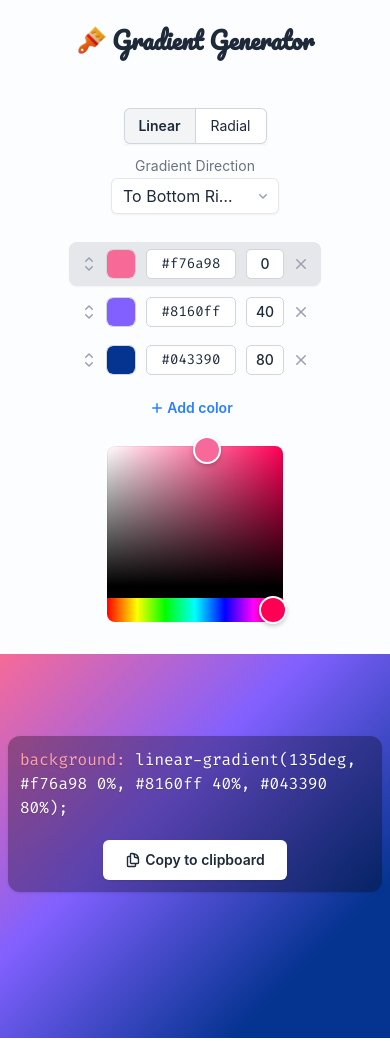
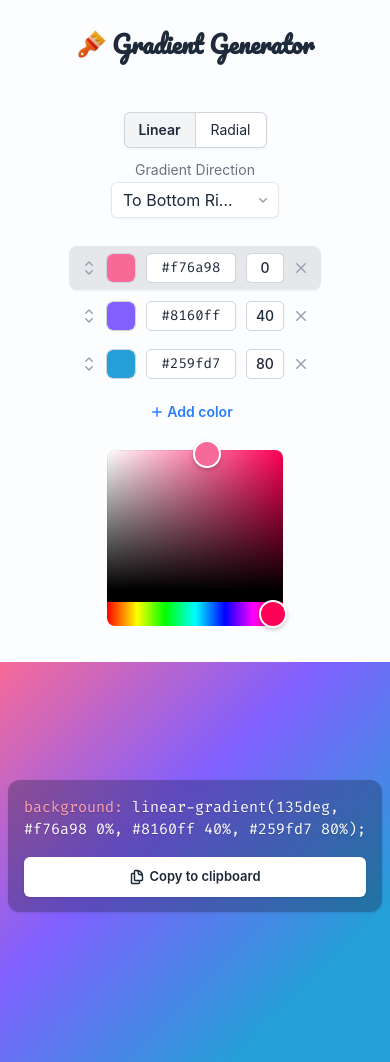
Before and after one commit to azimmerly/gradient-generator, a React (Vite) app: page / in a window 390 px wide. Before the commit the page ends 1038 px from the top, so only its background shows below. Built offline with nearby package versions, Linux system fonts and the light colour scheme.

Commit message:
Style updates

```diff
--- a/package.json
+++ b/package.json
@@ -42,7 +42,7 @@
     "prettier-plugin-tailwindcss": "^0.6.14",
     "typescript": "^5.8.3",
     "typescript-eslint": "^8.37.0",
-    "vite": "^7.0.4",
+    "vite": "^7.0.5",
     "vite-tsconfig-paths": "^5.1.4"
   },
   "engines": {
--- a/src/App.tsx
+++ b/src/App.tsx
@@ -2,8 +2,8 @@ import { GradientControls } from "@/components/GradientControls";
 import { GradientPreview } from "@/components/GradientPreview";
 
 export const App = () => (
-  <div className="font-body flex min-h-screen flex-col overflow-x-hidden text-gray-800 antialiased">
+  <main className="font-body flex min-h-screen flex-col overflow-x-hidden text-gray-800 antialiased">
     <GradientControls />
     <GradientPreview />
-  </div>
+  </main>
 );
--- a/src/components/GradientControls.tsx
+++ b/src/components/GradientControls.tsx
@@ -6,7 +6,7 @@ import { TypeSelect } from "@/components/TypeSelect";
 
 export const GradientControls = () => (
   <div className="bg-offwhite flex min-h-80 w-full justify-center">
-    <div className="flex w-full max-w-7xl flex-col items-center gap-3 p-2">
+    <div className="flex w-full max-w-7xl flex-col items-center gap-3 p-3">
       <div className="flex gap-1 py-4">
         <img loading="eager" src={logoImage} className="size-8 sm:size-10" />
         <h1 className="font-heading h-14 w-fit bg-clip-text text-2xl font-bold sm:text-4xl">
@@ -18,7 +18,7 @@ export const GradientControls = () => (
           <TypeSelect />
           <AngleSelect />
         </div>
-        <div className="flex justify-center sm:px-12">
+        <div className="flex justify-center sm:px-12 sm:pt-1">
           <ColorStops />
         </div>
         <div className="flex items-center justify-center sm:px-12">
--- a/src/components/GradientPreview.tsx
+++ b/src/components/GradientPreview.tsx
@@ -24,10 +24,10 @@ export const GradientPreview = () => {
   return (
     <div
       style={{ background: gradientCSS }}
-      className="grid min-h-96 w-full flex-1 place-items-center p-2"
+      className="grid min-h-100 w-full flex-1 place-items-center p-2"
     >
-      <div className="-mt-16 flex max-w-2xl flex-col items-center gap-5 rounded-xl bg-black/30 p-3 shadow backdrop-blur-lg sm:p-5">
-        <pre className="font-code font-medium text-wrap text-shadow-xs">
+      <div className="-mt-8 flex max-w-xl flex-col items-center gap-4 rounded-xl bg-gray-900/30 p-4 shadow backdrop-blur-lg sm:-mt-16 sm:gap-7 sm:p-7">
+        <pre className="font-code text-[15px] font-medium text-wrap text-shadow-xs sm:text-base">
           <span className="text-rose-300">background: </span>
           <span className="text-white">{gradientCSS};</span>
         </pre>
@@ -35,7 +35,7 @@ export const GradientPreview = () => {
           onClick={handleCopy}
           disabled={copied}
           className={twMerge(
-            "flex w-46 transform-gpu items-center justify-center gap-1 rounded-md py-2.5 text-sm font-semibold shadow transition will-change-transform hover:scale-103",
+            "flex w-full transform-gpu items-center justify-center gap-1 rounded-md py-2.5 text-[13px] font-semibold shadow transition will-change-transform hover:scale-101 sm:text-sm",
             copied
               ? "animate-scale-bounce cursor-default bg-white/80 text-gray-600"
               : "cursor-pointer bg-white active:scale-99",
@@ -48,7 +48,7 @@ export const GradientPreview = () => {
             </>
           ) : (
             <>
-              <DocumentDuplicateIcon strokeWidth={2.1} className="size-4" />
+              <DocumentDuplicateIcon strokeWidth={2.2} className="size-4" />
               Copy to clipboard
             </>
           )}
--- a/src/index.css
+++ b/src/index.css
@@ -14,17 +14,17 @@
       transform: scale(1);
     }
     40% {
-      transform: scale(1.04);
+      transform: scale(1.02);
     }
     60% {
-      transform: scale(0.96);
+      transform: scale(0.98);
     }
     90% {
-      transform: scale(1.02);
+      transform: scale(1.01);
     }
   }
 
   .animate-scale-bounce {
-    animation: scale-bounce 400ms ease-in-out;
+    animation: scale-bounce 350ms ease-out;
   }
 }
--- a/src/stores/gradient.ts
+++ b/src/stores/gradient.ts
@@ -28,7 +28,7 @@ type GradientStore = {
 const initialStops: ColorStop[] = [
   { id: nanoid(), color: "#f76a98", position: 0 },
   { id: nanoid(), color: "#8160ff", position: 40 },
-  { id: nanoid(), color: "#043390", position: 80 },
+  { id: nanoid(), color: "#259fd7", position: 80 },
 ];
 
 export const useGradientStore = create<GradientStore>((set) => ({
```
Also changed, not shown: 1 other file (tests, documents, lock files or other folders).
